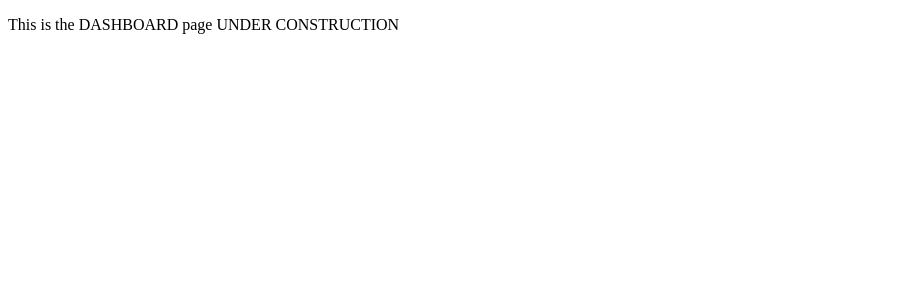
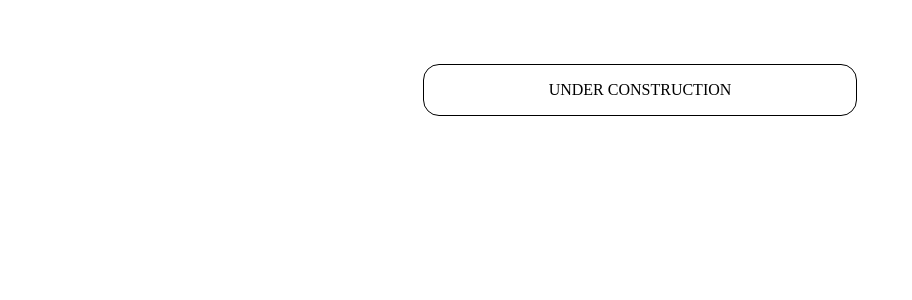
Before and after one commit to guykibby/FAQsite, a React (Create React App) app in the folder client/: page /dashboard in a window 1280 px wide. Shown: the top 300 px of the page, without its empty margins (0-912 px from the left). Built offline with nearby package versions, Linux system fonts and the light colour scheme.

Commit message:
Add minor CSS for DEV experience dquote>Co-authored by guy.kibby@developersinstitute.co.nz dquote>

```diff
--- a/client/src/App.css
+++ b/client/src/App.css
@@ -0,0 +1,21 @@
+body {
+  margin: 0;
+}
+
+.main-container {
+  display: grid;
+  max-width: 25rem;
+  padding: 3rem;
+  margin: auto;
+  place-items: center;
+}
+
+.list-item {
+  width: 100%;
+  border-radius: 1rem;
+  border: black 1px solid;
+  padding: 1rem;
+  text-decoration: none;
+  color: black;
+  text-align: center;
+}
--- a/client/src/App.js
+++ b/client/src/App.js
@@ -6,6 +6,7 @@ import HomePage from "./components/HomePage";
 import PostAnswersPage from "./components/PostAnswersPage";
 import PostQuestionsPage from "./components/PostQuestionsPage";
 import QuestionsPage from "./components/QuestionsPage";
+import "./App.css";
 
 const App = () => {
   // const [questionsList, setQuestionsList] = useState([
--- a/client/src/components/Dashboard.js
+++ b/client/src/components/Dashboard.js
@@ -1,5 +1,5 @@
 const Dashboard = () => {
-  return <p>This is the DASHBOARD page UNDER CONSTRUCTION</p>;
+  return <p className="list-item">UNDER CONSTRUCTION</p>;
 };
 
 export default Dashboard;
--- a/client/src/components/PostAnswersPage.js
+++ b/client/src/components/PostAnswersPage.js
@@ -3,7 +3,7 @@ import { useParams } from "react-router-dom";
 const PostAnswerPage = () => {
   const { id } = useParams();
 
-  return <p>This is the POST ANSWER page UNDER CONSTRUCTION: {id}</p>;
+  return <p className="list-item">UNDER CONSTRUCTION: {id}</p>;
 };
 
 export default PostAnswerPage;
--- a/client/src/components/PostQuestionsPage.js
+++ b/client/src/components/PostQuestionsPage.js
@@ -3,7 +3,7 @@ import { useParams } from "react-router-dom";
 const PostQuestionsPage = () => {
   const { id } = useParams();
 
-  return <p>This is the POST questions page UNDER CONSTRUCTION: {id}</p>;
+  return <p className="list-item">UNDER CONSTRUCTION: {id}</p>;
 };
 
 export default PostQuestionsPage;
--- a/client/src/components/QuestionsPage.js
+++ b/client/src/components/QuestionsPage.js
@@ -3,7 +3,7 @@ import { useParams } from "react-router-dom";
 const QuestionsPage = () => {
   const { id } = useParams();
 
-  return <p>This is the QUESTIONS page UNDER CONSTRUCTION: {id}</p>;
+  return <div className="list-item">UNDER CONSTRUCTION: {id}</div>;
 };
 
 export default QuestionsPage;
--- a/client/src/components/answersPage.js
+++ b/client/src/components/answersPage.js
@@ -3,7 +3,7 @@ import { useParams } from "react-router-dom";
 const AnswersPage = () => {
   const { id } = useParams();
 
-  return <p>This is the answer page UNDER CONSTRUCTION: {id}</p>;
+  return <p className="list-item">UNDER CONSTRUCTION: {id}</p>;
 };
 
 export default AnswersPage;
--- a/client/src/index.css
+++ /dev/null
@@ -1,3 +0,0 @@
-/* main-container */
-
-/* list-item */
```
